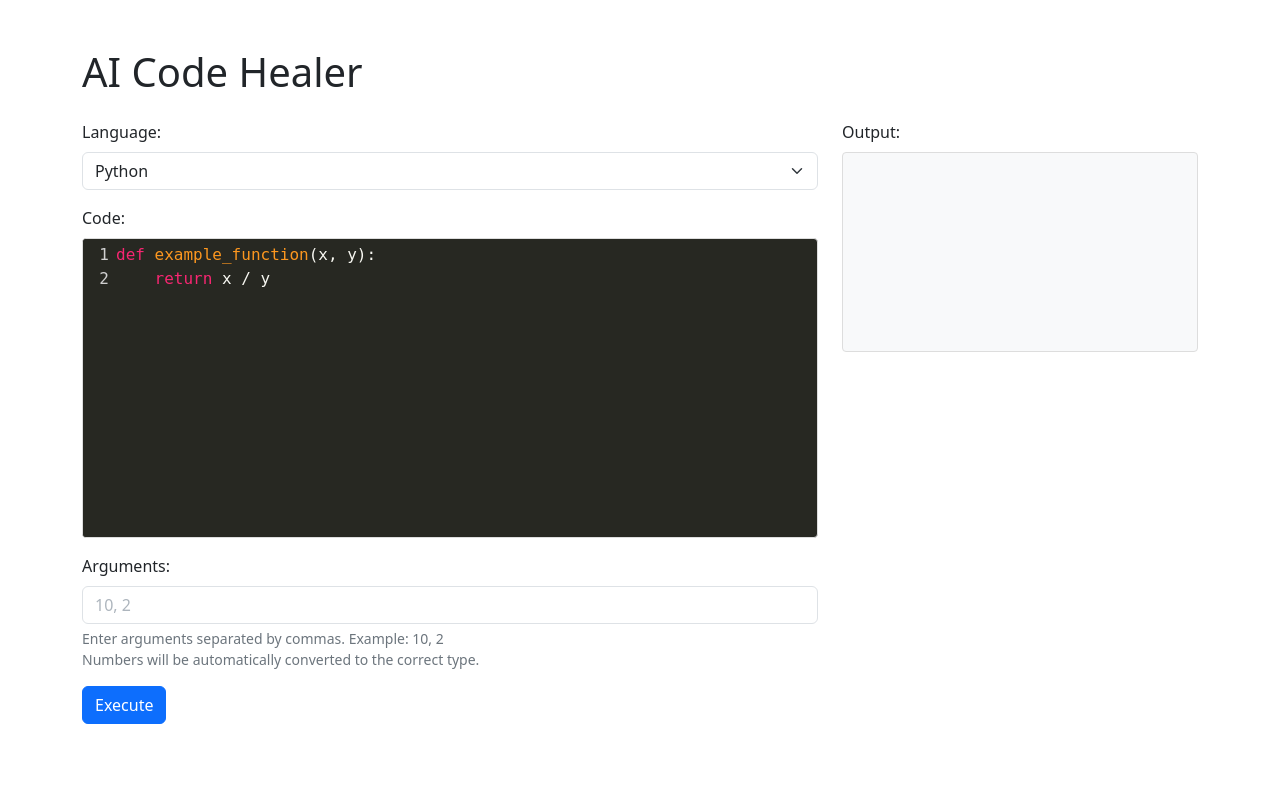
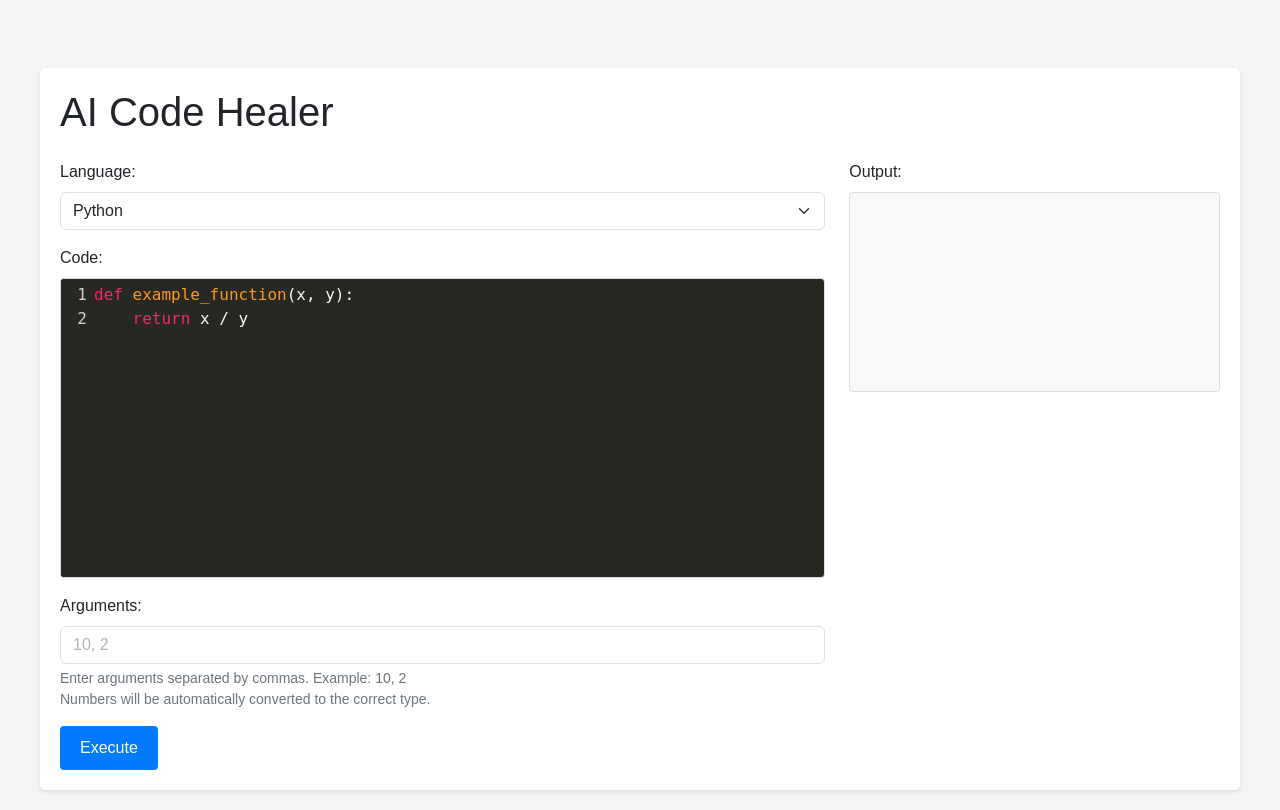
Before and after one commit to emilybae1705/AI-code-healer, a Django app: page / in a window 1280 px wide. Before the commit the page ends 724 px from the top, so only its background shows below. Run offline with Django 4.2, Linux system fonts and the light colour scheme; some libraries are stand-ins or nearby versions.

Commit message:
Update Python runtime and fix static files

```diff
--- /dev/null
+++ b/static/css/style.css
@@ -0,0 +1,48 @@
+/* Basic styles for the code editor */
+body {
+    font-family: Arial, sans-serif;
+    margin: 0;
+    padding: 20px;
+    background-color: #f5f5f5;
+}
+
+.container {
+    max-width: 1200px;
+    margin: 0 auto;
+    padding: 20px;
+    background-color: white;
+    border-radius: 5px;
+    box-shadow: 0 2px 4px rgba(0, 0, 0, 0.1);
+}
+
+.code-editor {
+    width: 100%;
+    min-height: 300px;
+    font-family: 'Courier New', Courier, monospace;
+    padding: 10px;
+    border: 1px solid #ddd;
+    border-radius: 4px;
+    margin-bottom: 20px;
+}
+
+.btn {
+    padding: 10px 20px;
+    background-color: #007bff;
+    color: white;
+    border: none;
+    border-radius: 4px;
+    cursor: pointer;
+}
+
+.btn:hover {
+    background-color: #0056b3;
+}
+
+.output {
+    margin-top: 20px;
+    padding: 10px;
+    background-color: #f8f9fa;
+    border: 1px solid #ddd;
+    border-radius: 4px;
+    min-height: 100px;
+}
--- a/web/templates/web/code_editor.html
+++ b/web/templates/web/code_editor.html
@@ -10,6 +10,7 @@
     <link href="https://cdn.jsdelivr.net/npm/bootstrap@5.3.0/dist/css/bootstrap.min.css" rel="stylesheet">
     <link href="https://cdnjs.cloudflare.com/ajax/libs/codemirror/5.65.2/codemirror.min.css" rel="stylesheet">
     <link href="https://cdnjs.cloudflare.com/ajax/libs/codemirror/5.65.2/theme/monokai.min.css" rel="stylesheet">
+    <link href="{% static 'css/style.css' %}" rel="stylesheet">
     <style>
         .CodeMirror {
             height: 300px;
```
Also changed, not shown: AI_code_healer/settings.py (+4 -4 lines), AI_code_healer/urls.py (added, +11 -0 lines).
